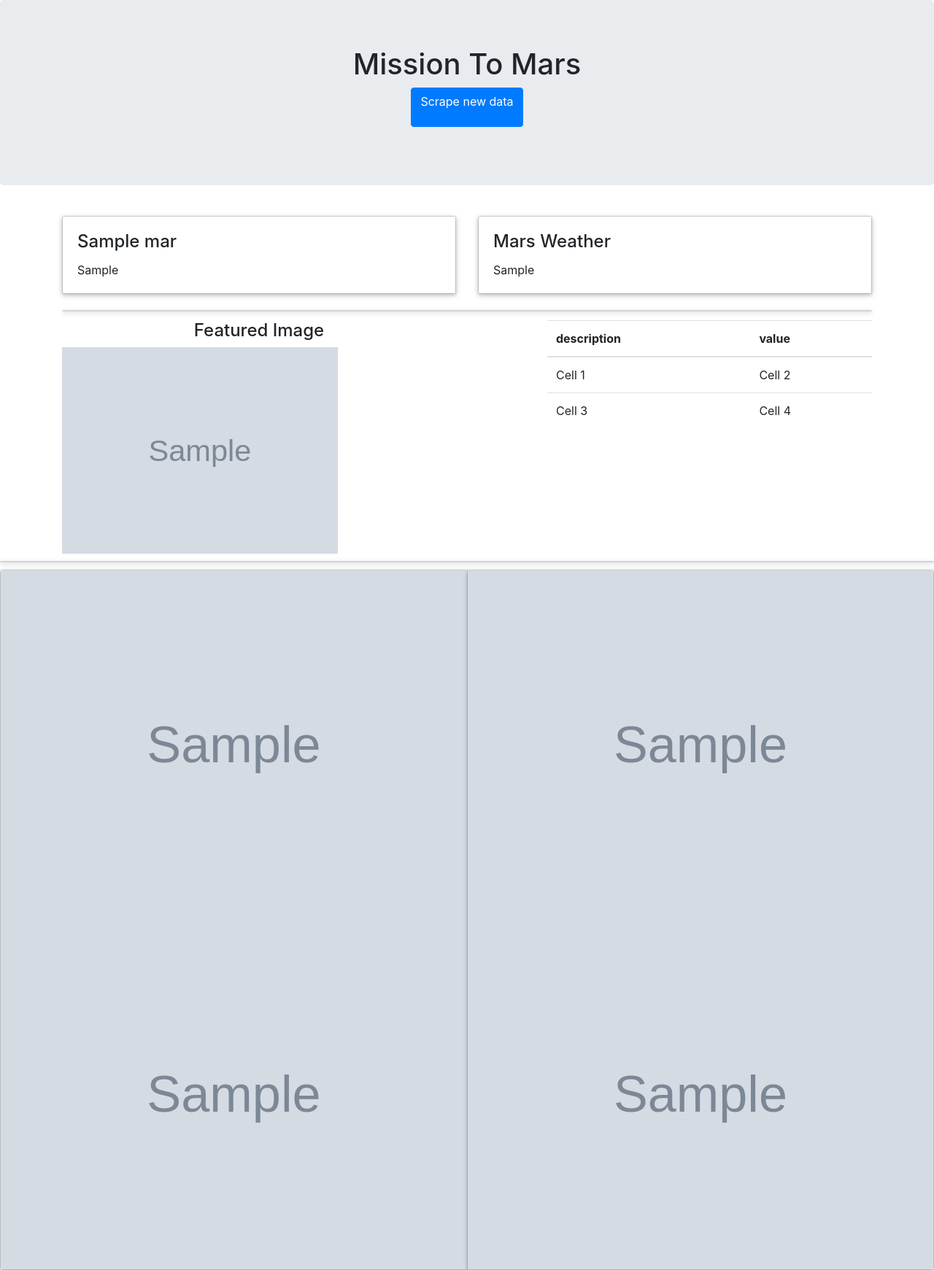
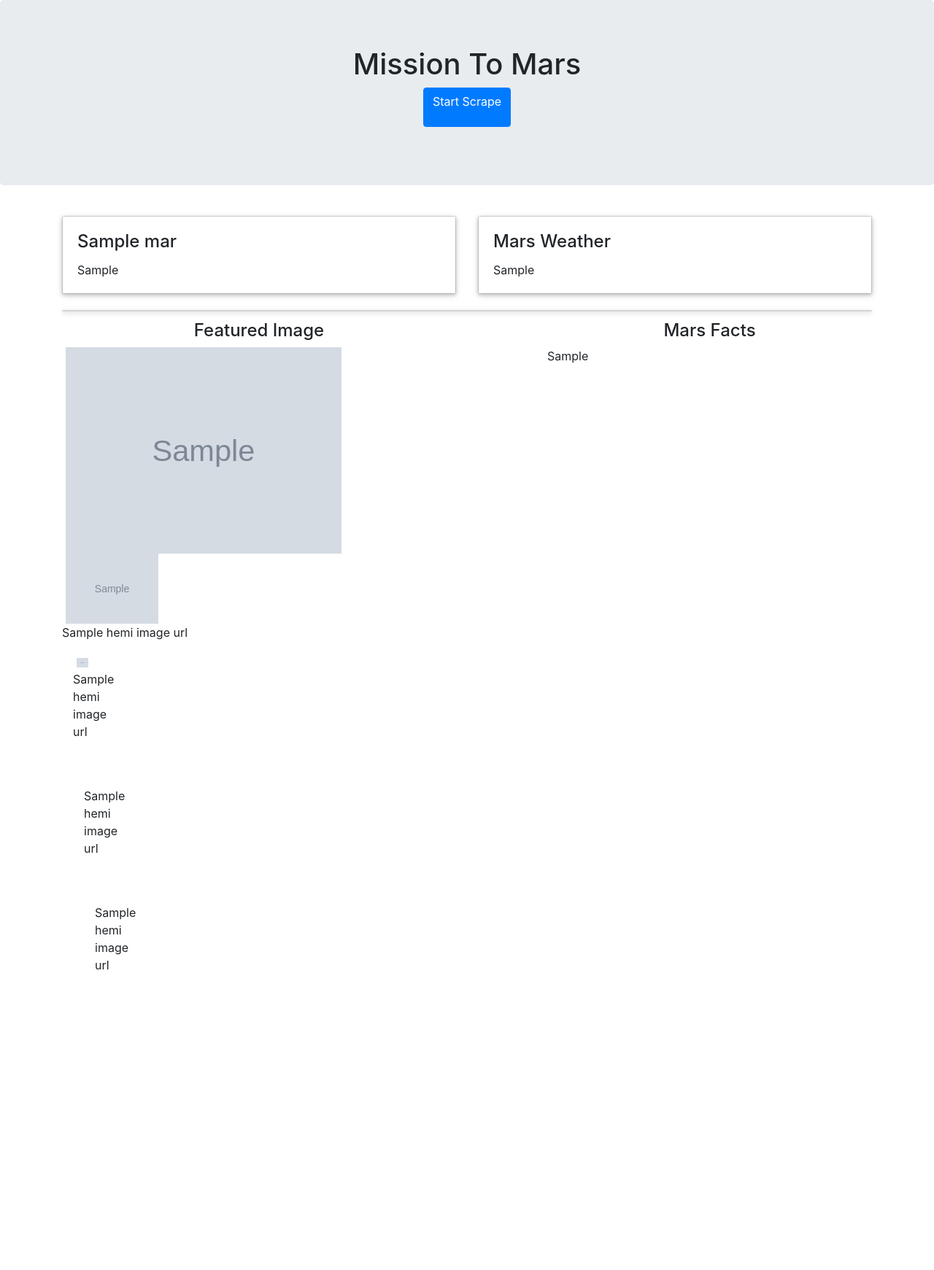
Before and after one commit to Jmaddalena42/Flask_project, a Flask app: page / in a window 1280 px wide. Shown: the whole page at 73% size. After the commit the page ends 1329 px from the top, so only its background shows below. Run offline with Flask 2, Linux system fonts and the light colour scheme; grey boxes marked "Sample" are stand-in pictures; a database or web service that is not in the repository returns one stand-in record (values such as "Sample title"); some libraries are stand-ins or nearby versions.

Commit message:
ran in localhost 5000 and it works

```diff
--- a/Missions_to_Mars/templates/index.html
+++ b/Missions_to_Mars/templates/index.html
@@ -13,7 +13,7 @@
 <body>
     <div class="jumbotron text-center">
         <h1 class="text-center">Mission To Mars</h1>
-        <p><a class="text-center" style="height: 50;width: 1000;"><button class="btn btn-primary text-center text-white" href="/scrape" role="button">Scrape new data</a></p>
+        <p><a class="text-center" style="height: 50;width: 1000;"><button class="btn btn-primary text-center text-white" href="/scrape" role="button">Start Scrape</a></p>
     </div>
     <div>
         <div class="container">
@@ -44,41 +44,38 @@
         <div class="container">
             <div class="row">
                 <div class="col-md-6 offset-md-0">
-                    <h4 class="text-center">Featured Image</h4>
-                    <img src={{mars.featured_image_url}} alt="featured image" style="width:70%"></div>
+                    <h4 class="text-center">Featured Image</h4><img>
+                    <img src="{{mars.featured_image_url}}" alt="featured image" style="width:70%">
+                </div>
                 <div class="col-md-5 offset-md-1">
-                    <div class="table-responsive">
-                        <table class="table">
-                            <thead>
-                                <tr>
-                                    <th>description</th>
-                                    <th>value</th>
-                                </tr>
-                            </thead>
-                            <tbody>
-                                <tr>
-                                    <td>Cell 1</td>
-                                    <td>Cell 2</td>
-                                </tr>
-                                <tr>
-                                    <td>Cell 3</td>
-                                    <td>Cell 4</td>
-                                </tr>
-                            </tbody>
-                        </table>
-                    </div>
+                    <div></div>
+                    <h4 class="text-center">Mars Facts</h4>
+                    {{mars.facts_html|safe}}
                 </div>
             </div>
         </div>
     </div>
-    <div class="card-group">
-        <div class="card"></div>
-    </div>
-    <div class="card-group">
-        <div class="card"><img  src={{mars.hem_image_urls[0].img_url}} width ="100%" class="card-img-top w-100 d-block">
-            <img src={{mars.hem_image_urls[1].img_url}} width ="100%" class="card-img-bottom w-100 d-block"></div>
-        <div class="card"><img src={{mars.hem_image_urls[3].img_url}} width ="100%" class="card-img-top w-100 d-block">
-            <img src={{mars.hem_image_urls[4].img_url}} width ="100%" class="card-img-bottom w-100 d-block"></div>
+    <div>
+        <div class="container">
+            <div class="row">
+                <div class="col-md-3"><img>
+                    <img src={{mars.hemi_image_urls[0].img_url}} width ="50%"/>
+                    <div class="caption">
+                        <p>{{mars.hemi_image_urls[0].title}}</p></div>
+                <div class="col-md-3"><img>
+                    <img src={{mars.hemi_image_urls[1].img_url}} width ="50%"/>
+                    <div class="caption">
+                        <p>{{mars.hemi_image_urls[1].title}}</p></div>
+                <div class="col-md-3"><img>
+                    <img src={{mars.hemi_image_urls[2].img_url}} width ="50%"/>
+                    <div class="caption">
+                        <p>{{mars.hemi_image_urls[2].title}}</p></div>
+                <div class="col-md-3"><img>
+                    <img src={{mars.hemi_image_urls[3].img_url}} width ="50%"/>
+                    <div class="caption">
+                        <p>{{mars.hemi_image_urls[3].title}}</p></div>
+            </div>
+        </div>
     </div>
     <script src="assets/js/jquery.min.js"></script>
     <script src="assets/bootstrap/js/bootstrap.min.js"></script>
```
Also changed, not shown: 1 other file.
